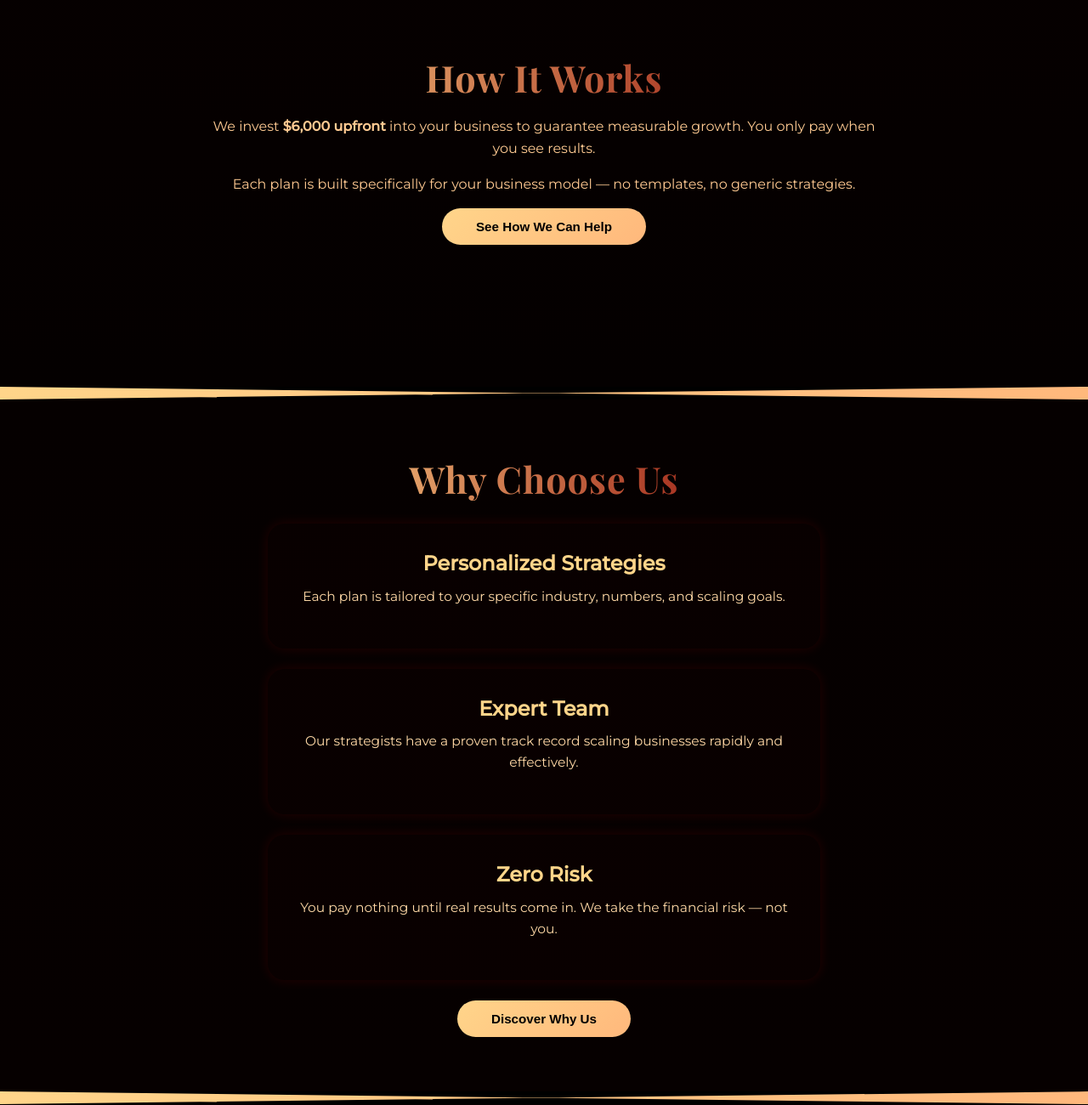
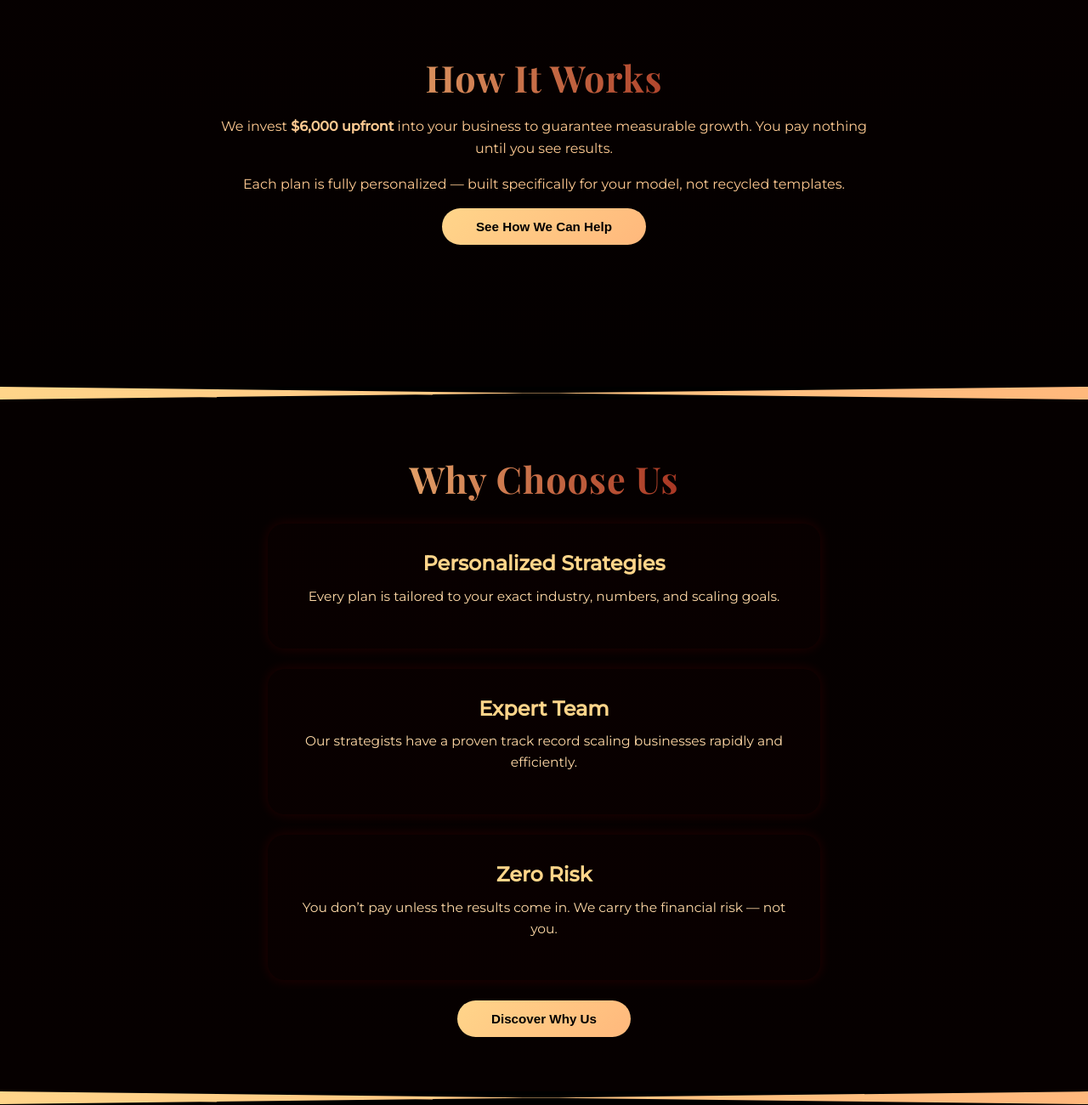
Before and after one commit to connorstagg72-collab/Crimson-Strategies, a plain HTML site: page index.html in a window 1280 px wide. Shown: the part 920-2220 px from the top of the page at 85% size. Drawn offline with nearby package versions, Linux system fonts and the light colour scheme; grey boxes are pictures that could not be loaded.

Commit message:
Update index.html

```diff
--- a/index.html
+++ b/index.html
@@ -5,7 +5,7 @@
 <meta name="viewport" content="width=device-width, initial-scale=1.0">
 <title>Crimson Strategies</title>
 
-<!-- PNG Favicon -->
+<!-- Favicon -->
 <link rel="icon" type="image/png" href="chatgpt-hero.png">
 
 <!-- Fonts -->
@@ -35,7 +35,7 @@
     overflow:hidden;
   }
 
-  /* --- HERO SECTION --- */
+  /* ===== HERO ===== */
   .hero {
     min-height:100vh;
     position:relative;
@@ -100,7 +100,7 @@
     box-shadow:0 0 25px #FFD58A;
   }
 
-  /* Divider Bar */
+  /* Divider */
   .divider {
     width:100%;
     height:15px;
@@ -125,11 +125,11 @@
   }
 
   .section-card p {
+    color:#FFD8A6;
     font-size:0.97rem;
-    color:#FFD8A6;
   }
 
-  /* Section backgrounds */
+  /* Section background overlays */
   .section-bg {
     position:absolute;
     top:0; left:0;
@@ -145,7 +145,7 @@
     z-index:2;
   }
 
-  /* Animation */
+  /* Animations */
   .fade-in {
     opacity:0;
     transform:translateY(18px);
@@ -160,7 +160,7 @@
 
 <body>
 
-<!-- HERO SECTION -->
+<!-- ===== HERO SECTION ===== -->
 <section class="hero">
   <div class="hero-img" id="hero-img"></div>
   <div class="hero-gradient"></div>
@@ -181,19 +181,20 @@
 
 <div class="divider"></div>
 
-<!-- HOW IT WORKS -->
+<!-- ===== HOW IT WORKS ===== -->
 <section id="how-it-works">
   <div class="section-bg" style="background:linear-gradient(180deg, rgba(102,0,0,0.04), rgba(51,0,0,0.04));"></div>
+
   <div class="overlay"></div>
 
   <div class="section-content fade-in">
     <h2 class="section-title">How It Works</h2>
     <p>
       We invest <strong>$6,000 upfront</strong> into your business to guarantee measurable growth.
-      You only pay when you see results.
+      You pay nothing until you see results.
     </p>
     <p>
-      Each plan is built specifically for your business model — no templates, no generic strategies.
+      Each plan is fully personalized — built specifically for your model, not recycled templates.
     </p>
     <button class="btn" onclick="document.getElementById('contact').scrollIntoView({behavior:'smooth'});">
       See How We Can Help
@@ -203,7 +204,7 @@
 
 <div class="divider"></div>
 
-<!-- WHY CHOOSE US -->
+<!-- ===== WHY CHOOSE US ===== -->
 <section id="why-choose">
   <div class="section-bg" style="background:linear-gradient(180deg, rgba(77,0,0,0.04), rgba(102,0,0,0.04));"></div>
   <div class="overlay"></div>
@@ -213,17 +214,23 @@
 
     <div class="section-card">
       <h3>Personalized Strategies</h3>
-      <p>Each plan is tailored to your specific industry, numbers, and scaling goals.</p>
+      <p>
+        Every plan is tailored to your exact industry, numbers, and scaling goals.
+      </p>
     </div>
 
     <div class="section-card">
       <h3>Expert Team</h3>
-      <p>Our strategists have a proven track record scaling businesses rapidly and effectively.</p>
+      <p>
+        Our strategists have a proven track record scaling businesses rapidly and efficiently.
+      </p>
     </div>
 
     <div class="section-card">
       <h3>Zero Risk</h3>
-      <p>You pay nothing until real results come in. We take the financial risk — not you.</p>
+      <p>
+        You don’t pay unless the results come in. We carry the financial risk — not you.
+      </p>
     </div>
 
     <button class="btn" onclick="document.getElementById('contact').scrollIntoView({behavior:'smooth'});">
@@ -234,16 +241,19 @@
 
 <div class="divider"></div>
 
-<!-- GUARANTEE SECTION -->
+<!-- ===== GUARANTEE ===== -->
 <section id="guarantee">
   <div class="section-bg" style="background:linear-gradient(180deg, rgba(102,0,0,0.04), rgba(51,0,0,0.04));"></div>
   <div class="overlay"></div>
 
   <div class="section-content fade-in">
     <h2 class="section-title">Our Guarantee</h2>
-    <p>If our strategies fail to deliver measurable growth, you pay nothing — period.</p>
-    <p>This is a contractual guarantee backed by our $6,000 upfront investment into your success.</p>
-
+    <p>
+      If our strategies fail to deliver measurable growth, you pay nothing — period.
+    </p>
+    <p>
+      This isn’t a pitch. It’s a contractual, risk-free commitment backed by our $6,000 investment into your business.
+    </p>
     <button class="btn" onclick="document.getElementById('contact').scrollIntoView({behavior:'smooth'});">
       View Our Guarantee
     </button>
@@ -252,13 +262,15 @@
 
 <div class="divider"></div>
 
-<!-- CONTACT -->
+<!-- ===== CONTACT ===== -->
 <section id="contact">
   <div class="overlay"></div>
 
   <div class="section-content fade-in">
     <h2 class="section-title">Contact Us</h2>
-    <p>Let’s build a growth strategy that eliminates your risk and accelerates your revenue.</p>
+    <p>
+      Let’s build a growth strategy that eliminates your risk and accelerates your revenue.
+    </p>
 
     <div class="section-card">
       <h3>Phone</h3>
@@ -273,7 +285,7 @@
 </section>
 
 <script>
-  // Parallax Effect
+  // Parallax effect
   const heroImg = document.getElementById('hero-img');
   window.addEventListener('scroll', () => {
     heroImg.style.transform = `translateY(${window.pageYOffset * 0.4}px)`;
```
